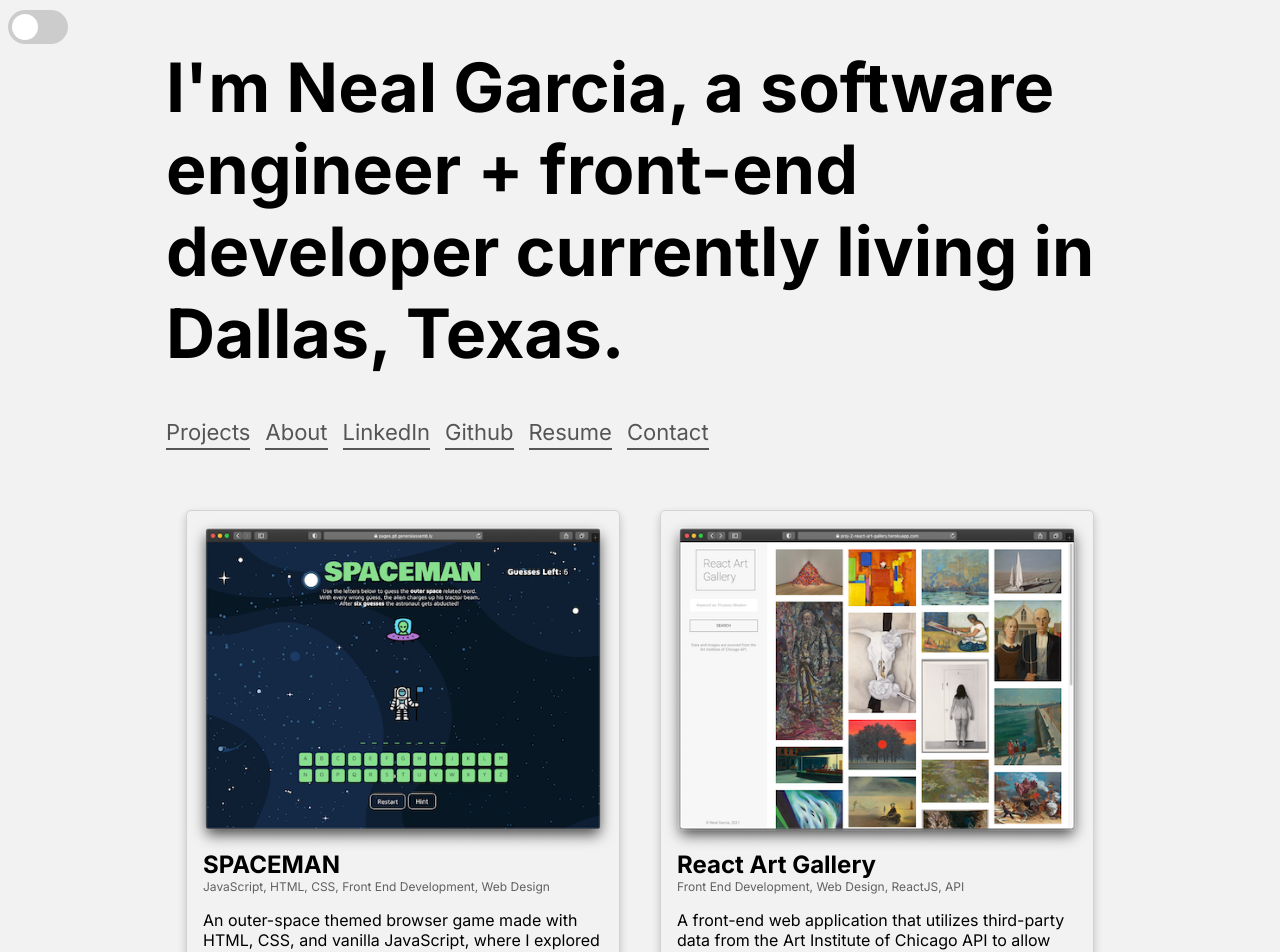
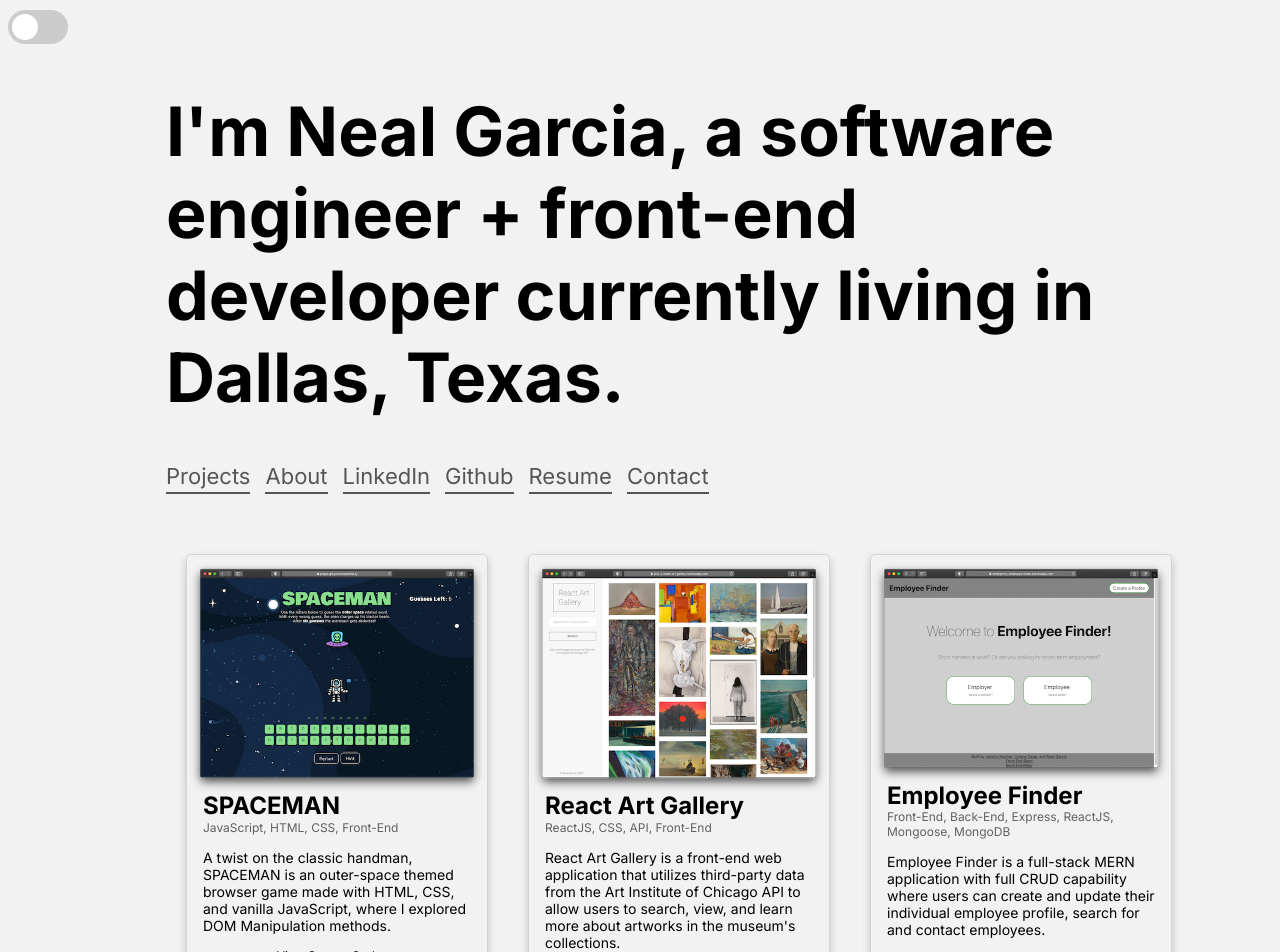
Before and after one commit to NealGarcia/react-portfolio-site, a React (Create React App) app: page / in a window 1280 px wide. Shown: the top 952 px of the page. Built offline with nearby package versions, Linux system fonts and the light colour scheme.

Commit message:
added another project

```diff
--- a/src/DarkMode.css
+++ b/src/DarkMode.css
@@ -27,7 +27,7 @@ li {
 .toggle-theme-wrapper {
     top: 0;
     margin-top: 10px;
-    position: fixed;
+    /* position: fixed; */
     display: flex;
     flex-direction: row;
     align-items: center;
--- a/src/components/Projects.js
+++ b/src/components/Projects.js
@@ -1,25 +1,35 @@
 import React from 'react';
 import screen2 from '../assets/art-gallery-screen.png'
 import screen1 from '../assets/spaceman-screen.png'
+import screen3 from '../assets/employee-finder2.png'
 
 const projects = [
     {
         id: 1,
         name: "SPACEMAN",
-        description:"An outer-space themed browser game made with HTML, CSS, and vanilla JavaScript, where I explored DOM Manipulation methods.",
-        tags: "JavaScript, HTML, CSS, Front End Development, Web Design",
+        description:"A twist on the classic handman, SPACEMAN is an outer-space themed browser game made with HTML, CSS, and vanilla JavaScript, where I explored DOM Manipulation methods.",
+        tags: "JavaScript, HTML, CSS, Front-End",
         img: screen1,
-        repo: "https://pages.git.generalassemb.ly/nealgarcia/spaceman/",
-        site: "https://github.com/NealGarcia/Spaceman"
+        repo: "https://github.com/NealGarcia/Spaceman",
+        site: "https://pages.git.generalassemb.ly/nealgarcia/spaceman/"
     },
     {
         id: 2,
         name: "React Art Gallery",
-        description:"A front-end web application that utilizes third-party data from the Art Institute of Chicago API to allow users to search, view, and learn more about artworks in their collections.",
-        tags: "Front End Development, Web Design, ReactJS, API",
+        description:"React Art Gallery is a front-end web application that utilizes third-party data from the Art Institute of Chicago API to allow users to search, view, and learn more about artworks in the museum's collections.",
+        tags: "ReactJS, CSS, API, Front-End",
         img: screen2,
         repo: "https://github.com/NealGarcia/Art-Gallery",
         site: "https://proj-2-react-art-gallery.herokuapp.com/",
+    },
+    {
+        id: 3,
+        name: "Employee Finder",
+        description:"Employee Finder is a full-stack MERN application with full CRUD capability where users can create and update their individual employee profile, search for and contact employees.\n\nThis project was developed with a team of two other developers where we followed an Agile/Scrum workflow.",
+        tags: "Front-End, Back-End, Express, ReactJS, Mongoose, MongoDB",
+        img: screen3,
+        repo: "https://github.com/NealGarcia/Project-3-Front-End",
+        site: "https://emergency-employee-finder.herokuapp.com/",
     }
 ]
 
--- a/src/index.css
+++ b/src/index.css
@@ -95,7 +95,8 @@ a:hover{
 .projectCard img{
   margin: auto;
   margin-top: 5px;
-  width: 100%
+  width: 100%;
+  min-width: 300px;
 }
 
 .projectTextWrapper{
@@ -107,6 +108,11 @@ a:hover{
   margin-top: -20px;
   font-size: 12px;
   color: #616161;
+}
+
+.projectDescription{
+  white-space: pre-line;
+  font-size: 14px;
 }
 
 .projectLinks{
```
Also changed, not shown: src/assets/employee-finder1.png (added), src/assets/employee-finder2.png (added).
